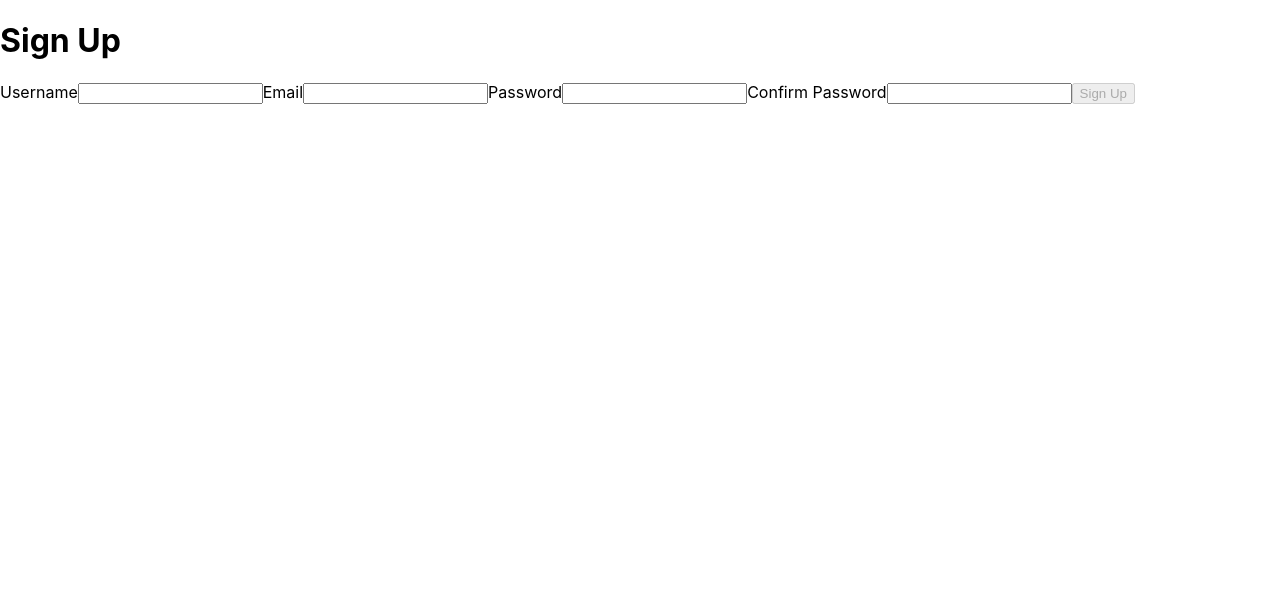
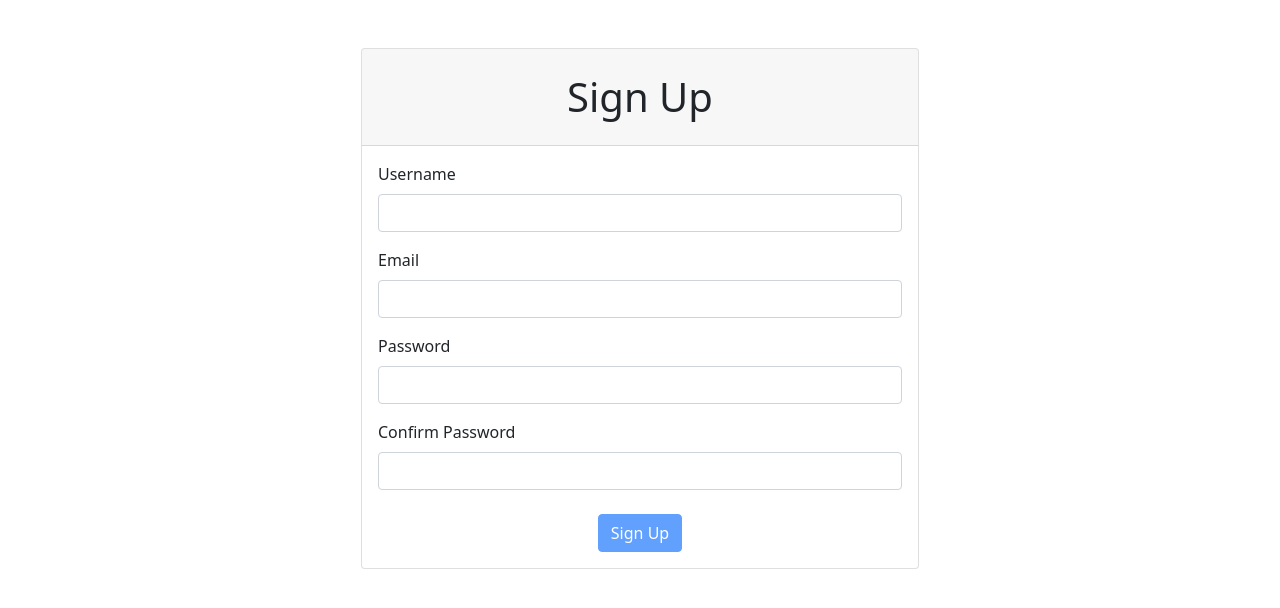
Before and after one commit to GWilczyk/react-with-test-driven-development, a React (Create React App) app: page / in a window 1280 px wide. Shown: the top 608 px of the page. Built offline with nearby package versions, Linux system fonts and the light colour scheme.

Commit message:
Styling with Bootstrap

```diff
--- a/public/index.html
+++ b/public/index.html
@@ -15,6 +15,13 @@
       user's mobile device or desktop. See https://developers.google.com/web/fundamentals/web-app-manifest/
     -->
 		<link rel="manifest" href="%PUBLIC_URL%/manifest.json" />
+		<link
+			href="https://cdn.jsdelivr.net/npm/bootstrap@5.1.3/dist/css/bootstrap.min.css"
+			rel="stylesheet"
+			integrity="sha384-1BmE4kWBq78iYhFldvKuhfTAU6auU8tT94WrHftjDbrCEXSU1oBoqyl2QvZ6jIW3"
+			crossorigin="anonymous"
+		/>
+
 		<!--
       Notice the use of %PUBLIC_URL% in the tags above.
       It will be replaced with the URL of the `public` folder during the build.
--- a/src/App.js
+++ b/src/App.js
@@ -1,7 +1,11 @@
 import SignupPage from './pages/SignupPage'
 
 function App() {
-	return <SignupPage />
+	return (
+		<div className='container'>
+			<SignupPage />
+		</div>
+	)
 }
 
 export default App
--- a/src/index.css
+++ /dev/null
@@ -1,13 +0,0 @@
-body {
-  margin: 0;
-  font-family: -apple-system, BlinkMacSystemFont, 'Segoe UI', 'Roboto', 'Oxygen',
-    'Ubuntu', 'Cantarell', 'Fira Sans', 'Droid Sans', 'Helvetica Neue',
-    sans-serif;
-  -webkit-font-smoothing: antialiased;
-  -moz-osx-font-smoothing: grayscale;
-}
-
-code {
-  font-family: source-code-pro, Menlo, Monaco, Consolas, 'Courier New',
-    monospace;
-}
--- a/src/pages/SignupPage.jsx
+++ b/src/pages/SignupPage.jsx
@@ -1,4 +1,4 @@
-import { Component, Fragment } from 'react'
+import { Component } from 'react'
 // import axios from 'axios'
 
 class SignupPage extends Component {
@@ -38,30 +38,70 @@ class SignupPage extends Component {
 		}
 
 		return (
-			<Fragment>
-				<form>
-					<h1>Sign Up</h1>
-					<label htmlFor='username'>Username</label>
-					<input id='username' onChange={this.onChange} />
+			<div className='col-md-8 offset-md-2 col-lg-6 offset-lg-3'>
+				<form className='card mt-5'>
+					<div className='card-header'>
+						<h1 className='text-center my-3'>Sign Up</h1>
+					</div>
+					<div className='card-body'>
+						<div className='mb-3'>
+							<label className='form-label' htmlFor='username'>
+								Username
+							</label>
+							<input
+								className='form-control'
+								id='username'
+								onChange={this.onChange}
+							/>
+						</div>
 
-					<label htmlFor='email'>Email</label>
-					<input id='email' onChange={this.onChange} />
+						<div className='mb-3'>
+							<label className='form-label' htmlFor='email'>
+								Email
+							</label>
+							<input
+								className='form-control'
+								id='email'
+								onChange={this.onChange}
+							/>
+						</div>
 
-					<label htmlFor='password'>Password</label>
-					<input id='password' type='password' onChange={this.onChange} />
+						<div className='mb-3'>
+							<label className='form-label' htmlFor='password'>
+								Password
+							</label>
+							<input
+								className='form-control'
+								id='password'
+								type='password'
+								onChange={this.onChange}
+							/>
+						</div>
 
-					<label htmlFor='passwordConfirm'>Confirm Password</label>
+						<div className='mb-4'>
+							<label className='form-label' htmlFor='passwordConfirm'>
+								Confirm Password
+							</label>
 							<input
+								className='form-control'
 								id='passwordConfirm'
 								type='password'
 								onChange={this.onChange}
 							/>
+						</div>
 
-					<button disabled={disabled} onClick={this.submit}>
+						<div className='text-center'>
+							<button
+								className='btn btn-primary'
+								disabled={disabled}
+								onClick={this.submit}
+								type='submit'>
 								Sign Up
 							</button>
+						</div>
+					</div>
 				</form>
-			</Fragment>
+			</div>
 		)
 	}
 }
```
Also changed, not shown: src/index.js (+10 -11 lines). Lines whose indentation alone changed are shown as unchanged.
